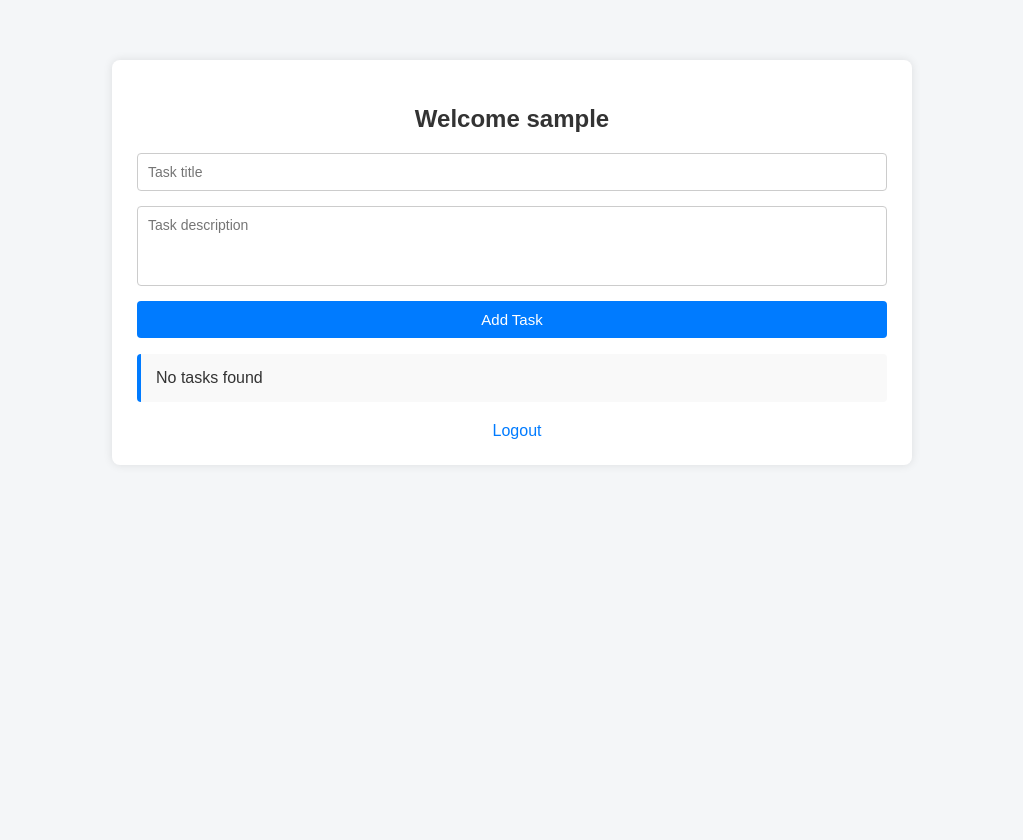
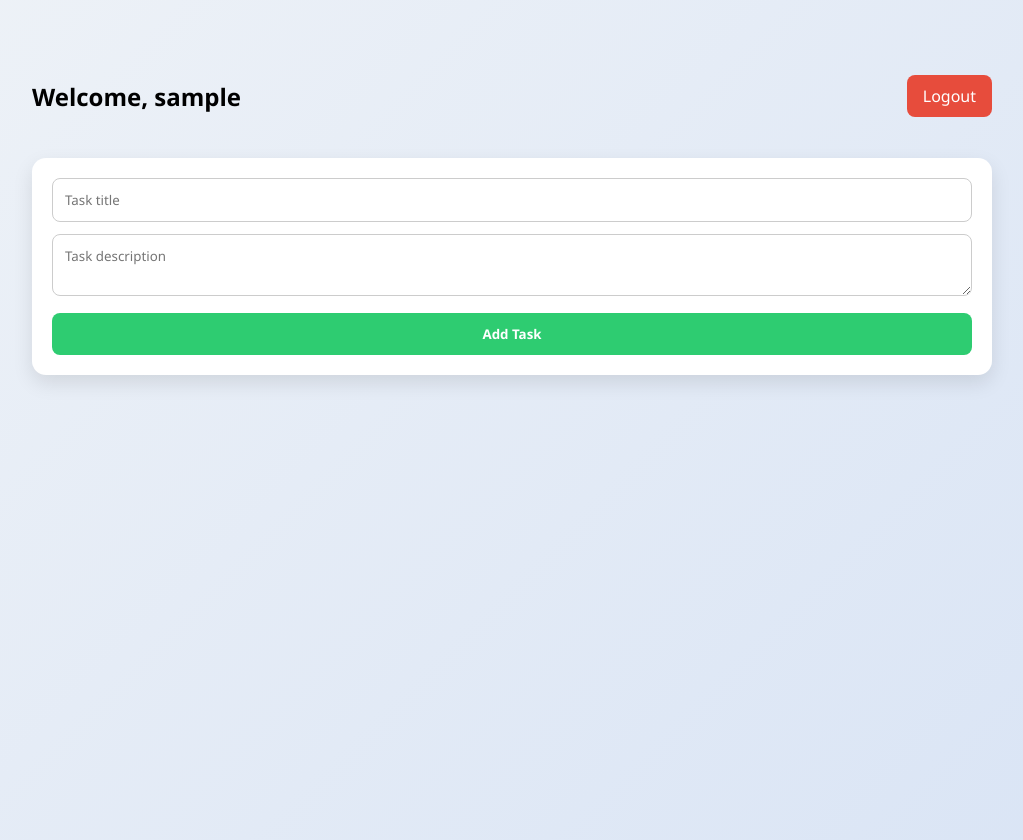
Before and after one commit to Sarthak06Kumar/Task_Manager, a Flask app: page /dashboard in a window 1280 px wide. Shown: the whole page, without its empty margins (128-1151 px from the left). Before the commit the page ends 439 px from the top, so only its background shows below. Run offline with Flask 3, Linux system fonts and the light colour scheme; the visitor is signed in with stand-in values (Sample User, id 1); data that the repository does not hold is empty; some libraries are stand-ins or nearby versions.

Commit message:
Improve UI across auth pages, dashboard, and task views

```diff
--- a/static/css/style.css
+++ b/static/css/style.css
@@ -1,137 +1,163 @@
-/* ===============================
-   Global Styles
-   =============================== */
-
 * {
     box-sizing: border-box;
-    font-family: Arial, Helvetica, sans-serif;
+    font-family: "Segoe UI", Arial, sans-serif;
 }
 
 body {
     margin: 0;
-    padding: 0;
-    background-color: #f4f6f8;
-    color: #333;
+    background: linear-gradient(135deg, #eef2f7, #d9e4f5);
+    min-height: 100vh;
 }
 
-/* ===============================
-   Container
-   =============================== */
-
-.container {
-    width: 90%;
-    max-width: 800px;
-    margin: 60px auto;
-    background: #ffffff;
-    padding: 25px;
-    border-radius: 8px;
-    box-shadow: 0 0 10px rgba(0,0,0,0.1);
+/* AUTH PAGES */
+.auth-container {
+    width: 360px;
+    background: #fff;
+    padding: 30px;
+    margin: 80px auto;
+    border-radius: 14px;
+    box-shadow: 0 15px 40px rgba(0,0,0,0.15);
 }
 
-/* ===============================
-   Headings
-   =============================== */
-
-h1, h2, h3 {
+.auth-container h2 {
     text-align: center;
     margin-bottom: 20px;
 }
 
-/* ===============================
-   Forms
-   =============================== */
-
-form {
-    display: flex;
-    flex-direction: column;
+.auth-form input,
+.auth-form textarea {
+    width: 100%;
+    padding: 12px;
+    margin-bottom: 14px;
+    border-radius: 8px;
+    border: 1px solid #ccc;
 }
 
-input, textarea {
-    padding: 10px;
-    margin-bottom: 15px;
-    border-radius: 4px;
-    border: 1px solid #ccc;
-    font-size: 14px;
+.auth-form button {
+    width: 100%;
+    padding: 12px;
+    background: #4a90e2;
+    color: #fff;
+    border: none;
+    border-radius: 8px;
+    font-weight: 600;
+    cursor: pointer;
 }
 
-textarea {
-    resize: none;
-    height: 80px;
+.auth-form button:hover {
+    background: #357abd;
 }
 
-input:focus, textarea:focus {
-    outline: none;
-    border-color: #007bff;
+.error {
+    color: red;
+    text-align: center;
+    margin-top: 10px;
 }
 
-/* ===============================
-   Buttons
-   =============================== */
+.switch-link {
+    text-align: center;
+    margin-top: 15px;
+}
 
-button {
-    padding: 10px;
-    background-color: #007bff;
+.switch-link a {
+    color: #4a90e2;
+    text-decoration: none;
+    font-weight: 600;
+}
+
+/* DASHBOARD */
+.dashboard-container {
+    max-width: 1000px;
+    margin: 40px auto;
+    padding: 20px;
+}
+
+.dashboard-header {
+    display: flex;
+    justify-content: space-between;
+    align-items: center;
+    margin-bottom: 25px;
+}
+
+.logout-btn {
+    text-decoration: none;
+    background: #e74c3c;
+    color: white;
+    padding: 10px 16px;
+    border-radius: 8px;
+}
+
+/* ADD TASK */
+.add-task-card {
+    background: #ffffff;
+    padding: 20px;
+    border-radius: 14px;
+    margin-bottom: 30px;
+    box-shadow: 0 8px 20px rgba(0,0,0,0.1);
+}
+
+.add-task-card input,
+.add-task-card textarea {
+    width: 100%;
+    padding: 12px;
+    margin-bottom: 12px;
+    border-radius: 8px;
+    border: 1px solid #ccc;
+}
+
+.add-task-card button {
+    width: 100%;
+    padding: 12px;
+    background: #2ecc71;
     border: none;
     color: white;
-    font-size: 15px;
+    font-weight: 600;
+    border-radius: 8px;
     cursor: pointer;
-    border-radius: 4px;
 }
 
-button:hover {
-    background-color: #0056b3;
+/* TASK GRID */
+.task-grid {
+    display: grid;
+    grid-template-columns: repeat(auto-fill, minmax(260px, 1fr));
+    gap: 20px;
 }
 
-/* ===============================
-   Links
-   =============================== */
-
-a {
-    text-decoration: none;
-    color: #007bff;
-    margin-left: 10px;
+.task-card {
+    background: white;
+    padding: 20px;
+    border-radius: 14px;
+    box-shadow: 0 10px 25px rgba(0,0,0,0.12);
 }
 
-a:hover {
-    text-decoration: underline;
-}
-
-/* ===============================
-   Messages
-   =============================== */
-
-.message {
-    text-align: center;
-    color: red;
-    margin-bottom: 10px;
-}
-
-/* ===============================
-   Task List
-   =============================== */
-
-.task-list {
-    list-style: none;
-    padding: 0;
-}
-
-.task-list li {
-    background: #f9f9f9;
-    padding: 15px;
-    margin-bottom: 10px;
-    border-left: 4px solid #007bff;
-    border-radius: 4px;
+.task-card h3 {
+    margin-top: 0;
 }
 
 .task-actions {
-    margin-top: 8px;
+    margin-top: 15px;
+    display: flex;
+    justify-content: space-between;
 }
 
-/* ===============================
-   Logout Button
-   =============================== */
+.task-actions a {
+    text-decoration: none;
+    font-weight: 600;
+}
 
-.logout {
+.task-actions .edit {
+    color: #27ae60;
+}
+
+.task-actions .delete {
+    color: #e74c3c;
+}
+
+/* APP TITLE */
+.app-title {
     text-align: center;
-    margin-top: 20px;
+    font-size: 32px;
+    font-weight: 800;
+    color: #4a90e2;
+    margin-bottom: 10px;
 }
--- a/templates/dashboard.html
+++ b/templates/dashboard.html
@@ -2,41 +2,43 @@
 <html lang="en">
 <head>
     <meta charset="UTF-8">
-    <title>Dashboard</title>
-
-    <!-- CSS -->
+    <title>Dashboard | Task Manager</title>
     <link rel="stylesheet" href="{{ url_for('static', filename='css/style.css') }}">
 </head>
 <body>
 
-<div class="container">
-    <h2>Welcome {{ session.username }}</h2>
+<div class="dashboard-container">
 
-    <form method="post" action="/add_task">
-        <input name="title" placeholder="Task title" required>
-        <textarea name="description" placeholder="Task description"></textarea>
-        <button type="submit">Add Task</button>
-    </form>
+    <div class="dashboard-header">
+        <h2>Welcome, {{ session.username }}</h2>
+        <a href="/logout" class="logout-btn">Logout</a>
+    </div>
 
-    <ul class="task-list">
+    <!-- Add Task -->
+    <div class="add-task-card">
+        <form method="post" action="/add_task">
+            <input type="text" name="title" placeholder="Task title" required>
+            <textarea name="description" placeholder="Task description"></textarea>
+            <button type="submit">Add Task</button>
+        </form>
+    </div>
+
+    <!-- Task List -->
+    <div class="task-grid">
         {% for task in tasks %}
-        <li>
-            <strong>{{ task.title }}</strong><br>
-            {{ task.description }}
+        <div class="task-card">
+            <h3>{{ task.title }}</h3>
+            <p>{{ task.description }}</p>
 
             <div class="task-actions">
-                <a href="/edit_task/{{ task.id }}">Edit</a>
-                <a href="/delete_task/{{ task.id }}">Delete</a>
+                <a href="/edit_task/{{ task.id }}" class="edit">Edit</a>
+                <a href="/delete_task/{{ task.id }}" class="delete"
+                   onclick="return confirm('Delete this task?')">Delete</a>
             </div>
-        </li>
-        {% else %}
-        <li>No tasks found</li>
+        </div>
         {% endfor %}
-    </ul>
+    </div>
 
-    <div class="logout">
-        <a href="/logout">Logout</a>
-    </div>
 </div>
 
 </body>
```
Also changed, not shown: templates/edit_task.html (+7 -8 lines), templates/login.html (+10 -7 lines), templates/register.html (+11 -9 lines).
